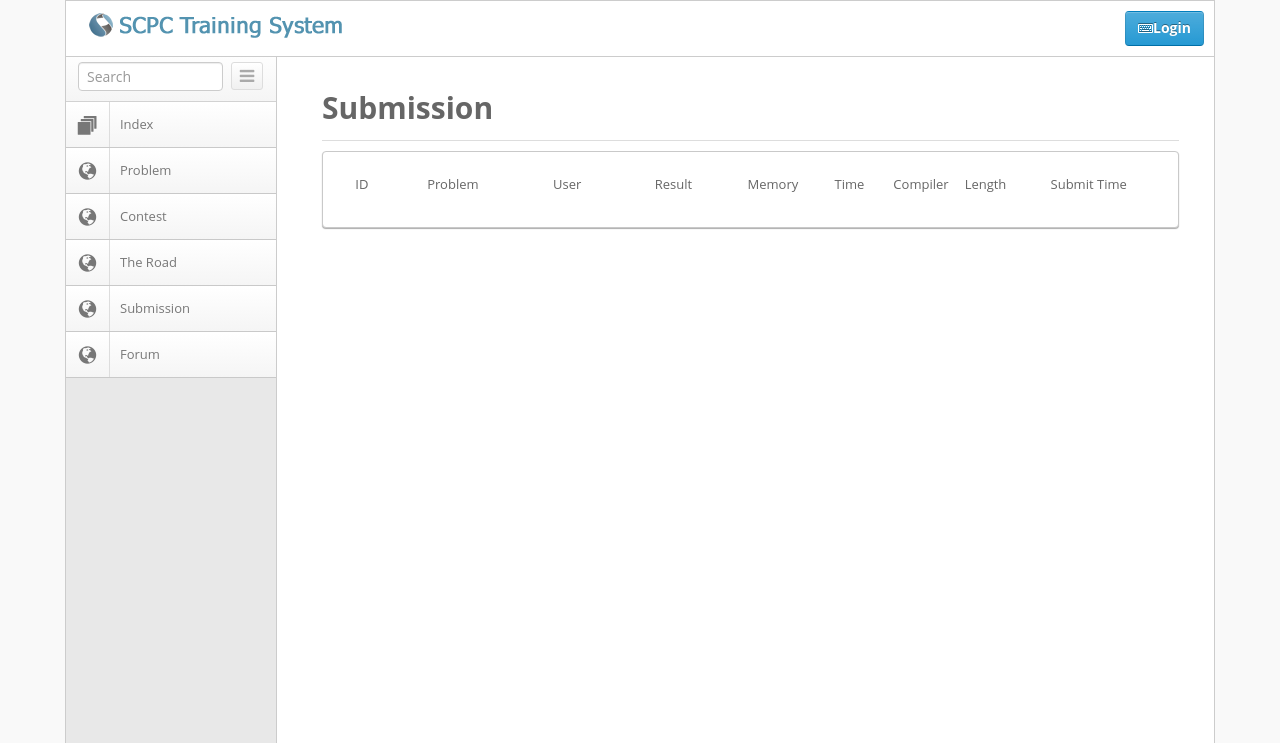
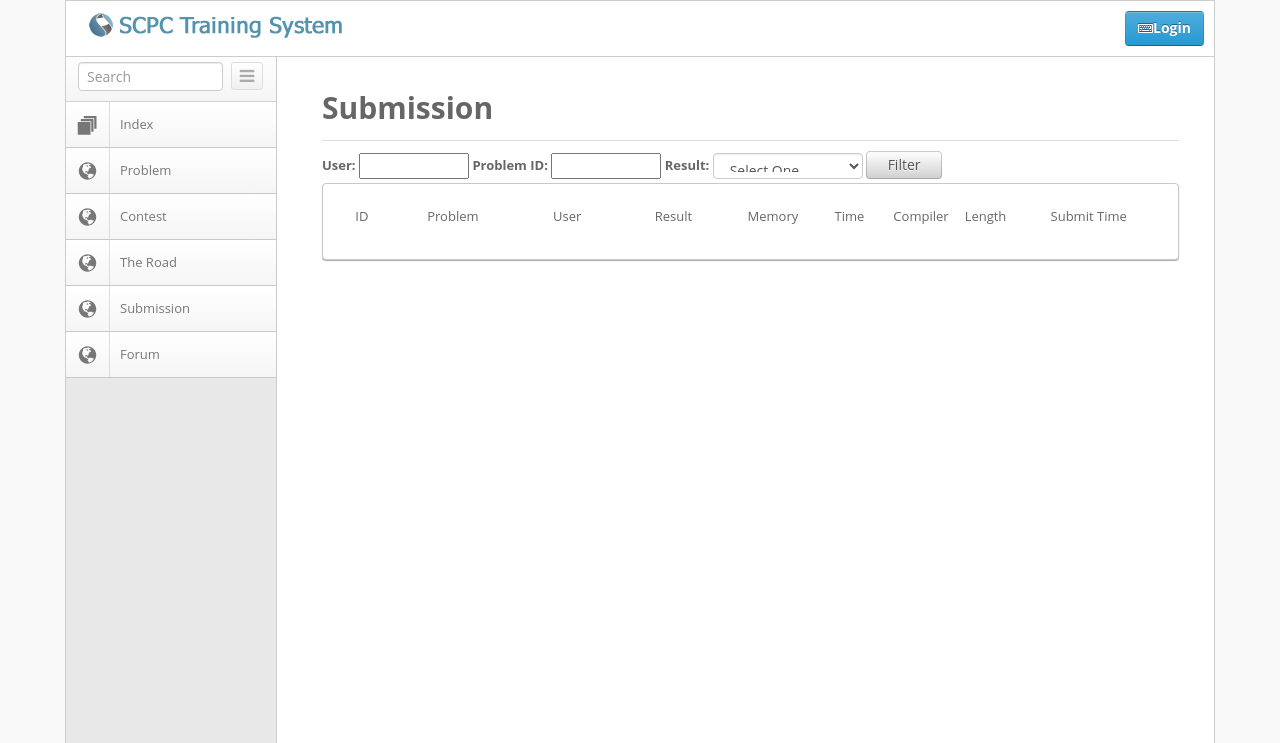
Before and after one commit to casparchen/SCPC-TS, a Flask app: page /submissions/ in a window 1280 px wide. Shown: the top 743 px of the page. Run offline with Flask 2, Linux system fonts and the light colour scheme; data that the repository does not hold is empty; some libraries are stand-ins or nearby versions.

Commit message:
add submission filter

```diff
--- a/application/templates/submissions.html
+++ b/application/templates/submissions.html
@@ -133,6 +133,23 @@
                 <hr class="short" />
                 <div class="row">
                     <div class="col-md-12">
+                        <div class="row">
+                            <div class="col-md-12">
+                                <label>User: </label>
+                                <input type="text" id="flt-user" style="width:110px;">
+                                <label>Problem ID: </label>
+                                <input type="text" id="flt-problem" style="width:110px;">
+                                <label>Result: </label>
+                                <select id="flt-result" class="form-control" style="display: inline-block;width:150px;height:26px;margin-bottom: 3px;">
+                                    <option>Select One</option>
+                                    <option>Accepted</option>
+                                    <option>Wrong Answer</option>
+                                    <option>Others</option>
+                                </select>
+                                <button id="btn-filter" type="button" class="btn btn-light5 btn-gradient" style="padding-top: 3px;padding-bottom: 4px;height: 28px;margin-bottom: 4px;width: 76px;">Filter</button>
+                            </div>
+
+                        </div>
                         <div class="panel">
                             <div class="panel-body">
                                 <table class="table table-hover table-striped1 text-center" id="submission_table">
@@ -243,7 +260,7 @@
                 },
                 onPageChanged: function(e,oldPage,newPage){
                     if({{current_page}} != newPage){
-                        window.location.href = '/submissions/' + newPage;
+                        window.location.href = '../' + newPage;
                     }
                     //alert();
                     //$('#paginator-content').text("Current page changed, old: "+oldPage+" new: "+newPage);
@@ -283,6 +300,17 @@
                 }
             });
 
+            // filter
+            $('#btn-filter').click(function(){
+                username = $('#flt-user').val();
+                problem = $('#flt-problem').val();
+                result = $('#flt-result').val();
+                if(username == ""){username = "None";}
+                if(problem == ""){problem = 0;}
+                if(result == "Select One"){result = "None";}
+                window.location.href = "/submissions/" + username + ":" + problem + ":" + result + "/1";
+            });
+
 
         });
     </script>
```
